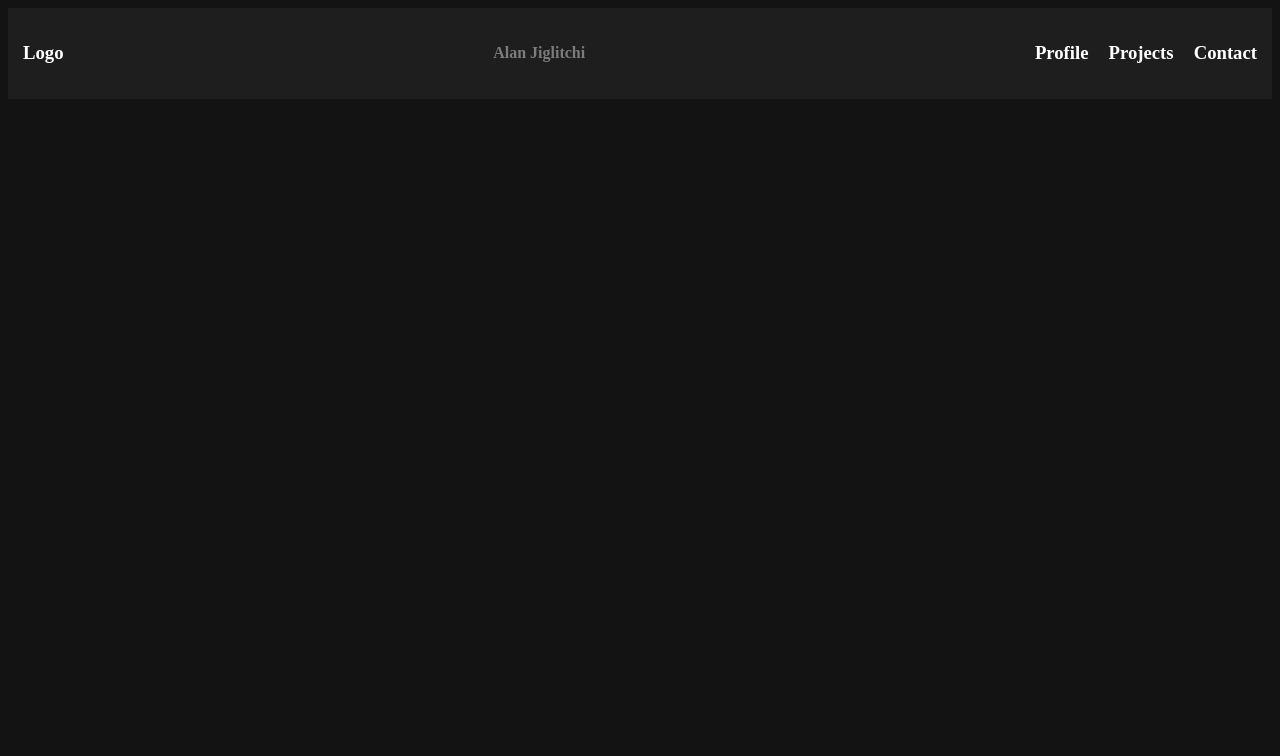
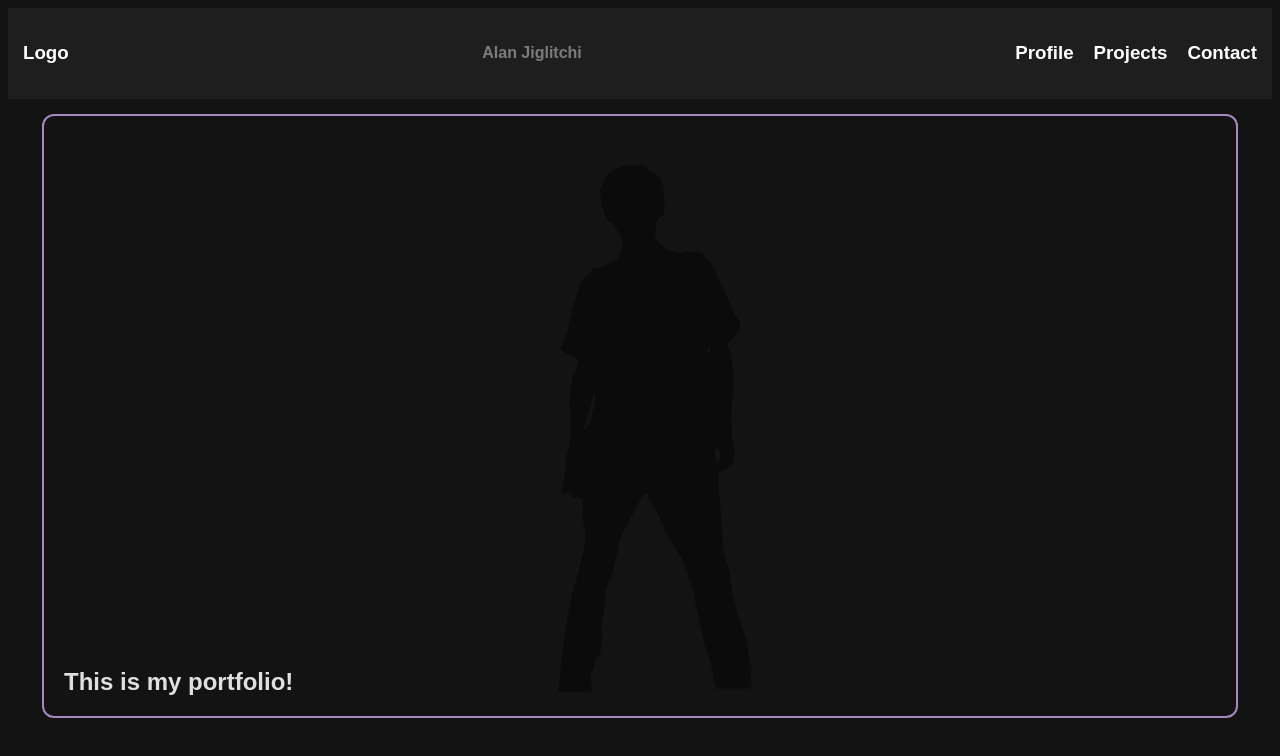
Before and after one commit to Shrek-art/Alan-Portfolio, a plain HTML site: page index.html in a window 1280 px wide. Drawn offline with Linux system fonts and the light colour scheme.

Commit message:
Added code in index

```diff
--- a/index.css
+++ b/index.css
@@ -26,6 +26,37 @@ header {
     margin-left: 20px;
 }
 
+h3, h4 {
+    font-family: Arial;
+}
+
 h4 {
     color: #7C7C7C;
 }
+
+.rectangle {
+    width: 90vw;
+    height: 70vh;
+    border: 2px solid #A488BF;
+    border-radius: 12px;
+    margin: 0 auto;
+    position: relative;
+    padding: 20px;
+    display: flex;
+    align-items: flex-end;
+}
+
+.rectangle h2 {
+    margin: 0;
+    color: #E0E0E0;
+    font-family: Arial;
+}
+
+.image {
+    position: absolute;
+    left: 50%;
+    transform: translateX(-50%);
+    width: 600px;
+    height: auto;
+    opacity: 0.4;
+}
--- a/index.html
+++ b/index.html
@@ -23,5 +23,10 @@
                 <h3>Contact</h3>
             </div>
         </header>
+
+        <div class = "rectangle">
+            <h2>This is my portfolio!</h2>
+            <img src ="blurred-man.png" class="image">
+        </div>
     </body>
 </html>
```
